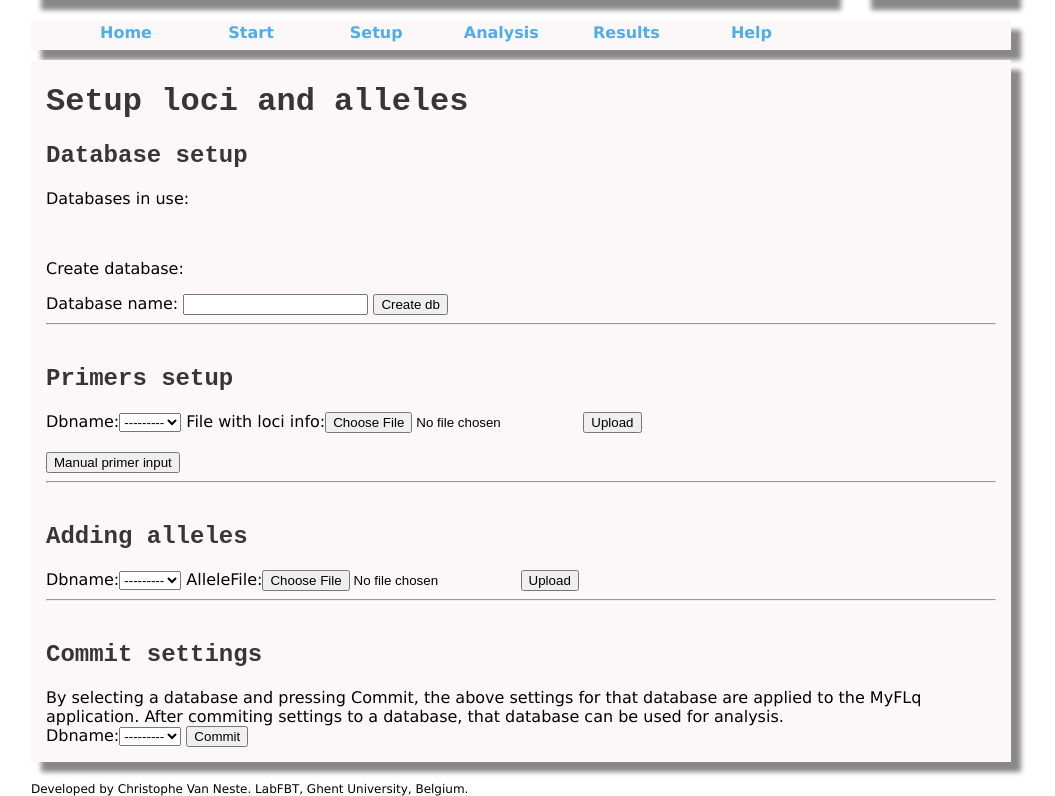
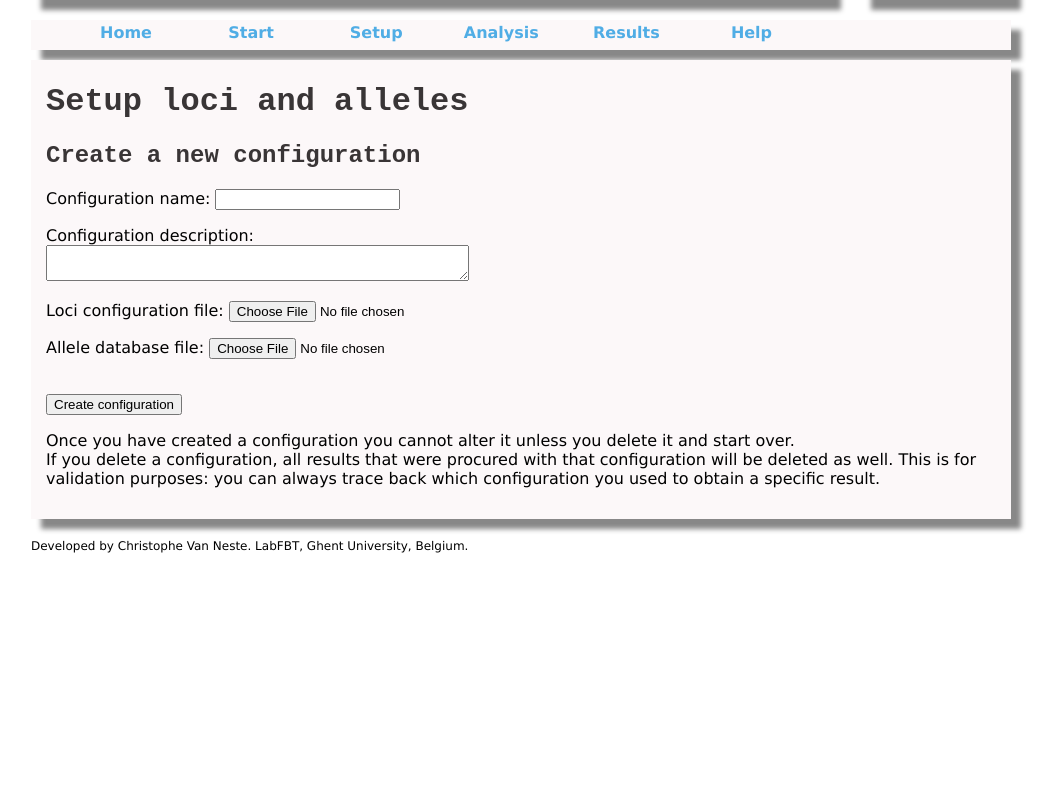
Before and after one commit to beukueb/myflq, a Django app: page /myflq/setup/ in a window 1280 px wide. Shown: the part 140-936 px from the top of the page, without its empty margins (119-1174 px from the left). After the commit the page ends 693 px from the top, so only its background shows below. Run offline with Django 3.2, Linux system fonts and the light colour scheme; the visitor is signed in with stand-in values (Sample User, id 1); data that the repository does not hold is empty; parts of the project's set-up code (start-up, migrations or seed data) failed here and were passed over; some libraries are stand-ins or nearby versions.

Commit message:
Reworked django workflow Cleaner setup and making different configurations Cleaner analysis startup 	modified:   myflq/forms.py 	modified:   myflq/models.py 	modified:   myflq/templates/myflq/analysis.html 	modified:   myflq/templates/myflq/setup.html 	modified:   myflq/views.py

```diff
--- a/src/MyFLsite/myflq/forms.py
+++ b/src/MyFLsite/myflq/forms.py
@@ -2,89 +2,40 @@ from django import forms
 from django.forms import ModelForm
 from django.forms.models import modelformset_factory
 
-from myflq.models import Primer, AlleleFiles, Analysis
+from myflq.models import UserResources,Analysis
 
-#Primers
-def primerformset_factory(queryset):
-    class PrimerForm(ModelForm):
-        dbname = forms.ModelChoiceField(queryset)
-        class Meta:
-            model = Primer
-            fields = ['dbname', 'locusName', 'locusType', 'forwardPrimer', 'reversePrimer']
-            widgets = { 'locusName': forms.TextInput(attrs={'size':'5'}),
-                        'locusType': forms.TextInput(attrs={'size':'5','maxlength':'2'}), #when browsers support should be: forms.NumberInput(attrs={'max':'10'})
-                        'forwardPrimer': forms.TextInput(attrs={'size':'10'}),
-                        'reversePrimer': forms.TextInput(attrs={'size':'10'}) }
+#Setup
+from django.core.validators import RegexValidator
+class ConfigurationForm(ModelForm):
+    class Meta:
+        model = UserResources
+        exclude = ['user','creationDate']
+        widgets = {
+            'description': forms.Textarea(attrs={'rows':2, 'cols':50}),
+        }
 
-    PrimerFormSet = modelformset_factory(Primer,PrimerForm,extra=3,can_delete=True)
-                #Can also be defined without PrimerForm, including => fields = ['dbname',...],widgets = { 'locusName':forms.Textarea(),'locusType': forms.NumberInput(attrs={'size':'5'}) } )
-    return PrimerFormSet
+    def clean_lociFile(self):
+        locifile = self.cleaned_data.get('lociFile',False)
+        if locifile:
+            if locifile.size > 5*1024*1024:
+                raise forms.ValidationError("Loci file too large ( > 5 MB )")
+            return locifile
+        else:
+            raise forms.ValidationError("Couldn't read uploaded file")
 
-def primerfileform_factory(queryset):
-    class PrimerFileForm(forms.Form):
-        dbname = forms.ModelChoiceField(queryset)
-        fileName = forms.FileField(label="File with loci info")
+    def clean_alleleFile(self):
+        afile = self.cleaned_data.get('alleleFile',False)
+        if afile:
+            if afile.size > 5*1024*1024:
+                raise forms.ValidationError("Allele file too large ( > 5 MB )")
+            return afile
+        else:
+            raise forms.ValidationError("Couldn't read uploaded file")
+    #Webserver configuration:  !!!
+    #    Configure the Web server to limit the allowed upload body size.
+    #    e.g. if using Apache, set the LimitRequestBody setting.
+    #    This will mean if a user tries to upload too much, they'll get an error page configurable in Apache
 
-        def clean_fileName(self):
-            locifile = self.cleaned_data.get('fileName',False)
-            if locifile:
-                if locifile.size > 5*1024*1024:
-                    raise forms.ValidationError("Loci file too large ( > 5 MB )")
-                return locifile
-            else:
-                raise forms.ValidationError("Couldn't read uploaded file")
-    return PrimerFileForm
-
-        #Apache configuration:  !!!
-        #    Configure the Web server to limit the allowed upload body size.
-        #    e.g. if using Apache, set the LimitRequestBody setting.
-        #    This will mean if a user tries to upload too much, they'll get an error page configurable in Apache
-
-
-
-#from django.forms.models import inlineformset_factory #=> to allow editing Primers for a specific UserResource database
-#from myflq.models import UserResources
-#PrimerFormSet = inlineformset_factory(UserResources, Primer,fields = ['dbname', 'locusName', 'locusType', 'forwardPrimer', 'reversePrimer'])
-
-
-#Alleles
-def allelefileform_factory(queryset):
-    class AlleleFileForm(ModelForm):
-        dbname = forms.ModelChoiceField(queryset)
-        #fileName = forms.FileField(label="File with loci info")
-
-        class Meta:
-            model = AlleleFiles
-            fields = ['dbname','alleleFile']
-        def clean_alleleFile(self):
-            afile = self.cleaned_data.get('alleleFile',False)
-            if afile:
-                if afile.size > 5*1024*1024:
-                    raise forms.ValidationError("Allele file too large ( > 5 MB )")
-                return afile
-            else:
-                raise forms.ValidationError("Couldn't read uploaded file")
-    return AlleleFileForm
-
-def databaseselectionform_factory(queryset):
-    from myflq.models import Primer,AlleleFiles
-    class DatabaseSelectionForm(forms.Form):
-        dbname = forms.ModelChoiceField(queryset)
-
-        def clean_dbname(self):
-            dbname = self.cleaned_data.get('dbname',False)
-            if dbname:
-                if dbname.isAlreadyCommitted:
-                    raise forms.ValidationError(dbname.dbname+' has already been committed!'+
-                                                 ' If you want to use same database name, delete database and restart.')
-                elif not Primer.objects.filter(dbname=dbname).exists():
-                    raise forms.ValidationError(dbname.dbname+' has no primers linked. First add primers!')
-                elif not AlleleFiles.objects.filter(dbname=dbname).exists():
-                    raise forms.ValidationError(dbname.dbname+' has no uploaded allele file. First upload allele file!')
-                return dbname
-            else: raise forms.ValidationError("Couldn't read uploaded file")
-
-    return DatabaseSelectionForm
 
 #Analysis
 class FastqChoiceField(forms.ModelChoiceField):
--- a/src/MyFLsite/myflq/templates/myflq/setup.html
+++ b/src/MyFLsite/myflq/templates/myflq/setup.html
@@ -2,9 +2,9 @@
 
 {% block content %}
 <h1> Setup loci and alleles </h1>
-<h2> Database setup </h2>
 
-<p>Databases in use: </p>
+{% if userdbs %}
+<h2>Available configurations</h2>
 <table>
     {% for database in userdbs %}
     <tr>
@@ -19,61 +19,37 @@
     {% endfor %}
 </table><br />
 
-<p>Create database:</p>
-    <form action='.' method='post'>
+<hr />
+{% endif %}
+
+{% if configFilesError %}
+<h2>Warning</h2>
+Something is not right with the supplied config files:<br />
+{{ configFilesError }}
+<br>Fix the files, and upload them again.
+{% endif %}
+
+<h2>Create a new configuration</h2>
+    <form class="setupForm" action='.' enctype="multipart/form-data" method='post'>
+      <style>
+	#content > form > p:nth-child(5) > label {
+	display: block;
+	}
+      </style>
+      <script>
+	$(document).ready(function() {$(".setupForm label").addClass("helponhover")})
+      </script>
         {% csrf_token %}
-        <label for="dbname">Database name:</label>
-        <input type="text" name="dbname" value="" id="dbname">
-        <input type="hidden" name="submitaction" value="createdb" />
-        <input type="submit" value="Create db" />
+	{{ configForm.as_p }}
+
+	<br />
+        <input type="hidden" name="submitaction" value="createconfig" />
+        <input type="submit" value="Create configuration" />
     </form>
 
-<hr />
-
-<h2> Primers setup </h2>
-    <form action='.' enctype="multipart/form-data" method='post'>
-        {% csrf_token %}
-        {{ primerfileform }}
-        <input type="hidden" name="submitaction" value="addlocifile" />
-        <input type="submit" value="Upload" />
-    </form>
-    <br />
-
-    <button type="button" id="primerbutton">Manual primer input</button>
-    <div id="primers" style="display:none;font-size:smaller;">
-    <form action='.' method='post'>
-        <style type="text/css" scoped> form li {display:inline;} </style>
-        {% csrf_token %}
-        {{ primerset.management_form }}
-        {% for pform in primerset %} {{ pform.as_ul }} <br /> {% endfor %}
-
-        <input type="hidden" name="submitaction" value="addlocus" />
-        <input type="submit" value="Update loci" />
-    </form>
-    </div>
-    <script>
-      $("#primerbutton").click(function(){$("#primers").toggle()})
-    </script>
-
-<hr />
-
-<h2> Adding alleles </h2>
-    <form action='.' enctype="multipart/form-data" method='post'>
-        {% csrf_token %}
-        {{ allelefileform }}
-        <input type="hidden" name="submitaction" value="addallelesfile" />
-        <input type="submit" value="Upload" />
-    </form>
-
-<hr />
-
-<h2> Commit settings </h2>
-By selecting a database and pressing Commit, the above settings for that database are applied to the MyFLq application.
-After commiting settings to a database, that database can be used for analysis.
-    <form action='.' method='post'>
-        {% csrf_token %}
-        {{ databaseselectionform }}
-        <input type="hidden" name="submitaction" value="commitdb" />
-        <input type="submit" value="Commit" />
-    </form>
+<p>
+Once you have created a configuration you cannot alter it unless you delete it and start over.<br />
+If you delete a configuration, all results that were procured with that configuration will be deleted as well.
+This is for validation purposes: you can always trace back which configuration you used to obtain a specific result.
+</p>
 {% endblock %}
--- a/src/MyFLsite/myflq/views.py
+++ b/src/MyFLsite/myflq/views.py
@@ -7,33 +7,49 @@ from django.conf import settings
 
 #Setup
 from myflq.models import UserResources,Primer
-from myflq.forms import primerformset_factory, primerfileform_factory, \
-                        allelefileform_factory, databaseselectionform_factory
+from myflq.forms import ConfigurationForm
 
 import os, subprocess
 
 @login_required
 def setup(request):
-    #User specific Form(Set)s
-    PrimerFormSet = primerformset_factory(UserResources.objects.filter(user=request.user))
-    PrimerFileForm = primerfileform_factory(UserResources.objects.filter(user=request.user))
-    AlleleFileForm = allelefileform_factory(UserResources.objects.filter(user=request.user))
-    DatabaseSelectionForm = databaseselectionform_factory(UserResources.objects.filter(user=request.user))
-
     #Testing parameter for bounded/unbounded forms
-    newprimerform = newprimerfileform = newallelefileform = newdatabaseselectionform = True
+    configForm = configFilesError = None
 
     if request.method == 'POST':
-        if request.POST['submitaction'] == 'createdb':
-            #For the databasename user and dbname are combined so that different users can use same dbname
-            userdb = UserResources(user=request.user,dbname=request.POST['dbname'])
-            userdb.full_clean() #Raises validation error if dbname contains non alphanumericals
-            command = ['python3',os.path.join(settings.BASE_DIR,'../MyFLdb.py'),
-                            '-p',request.user.password,userdb.dbusername(),userdb.fulldbname()]
-            failed = subprocess.call(command)#,  shell=True)
-            if not failed: userdb.save() #Should only get saved if subprocess runs without errors
+        if request.POST['submitaction'] == 'createconfig':
+            configform = ConfigurationForm(request.POST,request.FILES)
+            if configform.is_valid():
+                configform.instance.user = request.user
+                command = ['python3',os.path.join(settings.BASE_DIR,'../MyFLdb.py'),
+                           '-p',request.user.password,configform.instance.dbusername(),configform.instance.fulldbname()]
+                subprocess.check_call(command)#,  shell=True)
+                configform.save() #Should only get saved if subprocess runs without errors
+                try:
+                    subprocess.check_output(['python3',
+                                             os.path.join(settings.BASE_DIR,'../MyFLq.py'),
+                                             '-p',configform.instance.user.password, 'add',
+                                             '-k',configform.instance.lociFile.file.name,
+                                             '-a',configform.instance.alleleFile.file.name,
+                                             configform.instance.dbusername(),
+                                             configform.instance.fulldbname(),
+                                             'default'],stderr=subprocess.STDOUT)
+                    process_primerfile(request.FILES['lociFile'],dbname=configform.instance)
+                except subprocess.CalledProcessError as e:
+                    #Clean up database if commiting configuration did not work
+                    subprocess.call(['python3',os.path.join(settings.BASE_DIR,'../MyFLdb.py'),
+                                     '-p',request.user.password,'--delete',configform.instance.dbusername(),
+                                     configform.instance.fulldbname()])
+                    #Clean up UserResource
+                    os.remove(configform.instance.lociFile.file.name)
+                    os.remove(configform.instance.alleleFile.file.name)
+                    UserResources.objects.get(id=configform.instance.id).delete()
+                    #Retrieve error for user
+                    from django.utils import html
+                    configFilesError = html.escape(e.output.decode())
             else:
-                raise Exception('Failed:'+' '.join(command))
+                configForm = configform
+
 
         elif request.POST['submitaction'] == 'deletedb':
             userdb = UserResources.objects.get(dbname=request.POST['dbname'],user=request.user)
@@ -41,42 +57,13 @@ def setup(request):
                             '-p',request.user.password,'--delete',userdb.dbusername(),userdb.fulldbname()])
             userdb.delete()
 
-        elif request.POST['submitaction'] == 'addlocifile':
-            primerfileform = PrimerFileForm(request.POST,request.FILES)
-            if primerfileform.is_valid():
-                process_primerfile(request.FILES['fileName'],dbname=primerfileform.cleaned_data['dbname'])
-            else: newprimerfileform = False
+    userdbs = UserResources.objects.filter(user=request.user)
+    if not configForm: configForm = ConfigurationForm()
 
-        elif request.POST['submitaction'] == 'addlocus':
-            primerFormSet = PrimerFormSet(request.POST)
-            if primerFormSet.is_valid():
-                primerFormSet.save()
-            else: newprimerform = False
-
-        elif request.POST['submitaction'] == 'addallelesfile':
-            allelefileform = AlleleFileForm(request.POST,request.FILES)
-            if allelefileform.is_valid():
-                allelefileform.save()
-            else: newallelefileform = False
-
-        elif request.POST['submitaction'] == 'commitdb':
-            databaseselectionform = DatabaseSelectionForm(request.POST)
-            if databaseselectionform.is_valid():
-                process_commitdb(databaseselectionform.cleaned_data.get('dbname'))
-            else: newdatabaseselectionform = False
-
-    userdbs = UserResources.objects.filter(user=request.user)
-    if newprimerform: primerFormSet = PrimerFormSet(queryset=Primer.objects.filter(dbname__user=request.user).order_by('dbname','locusName'))
-                                                                        #queryset=Primer.objects.none())    #queryset=Primer.objects.filter
-    if newprimerfileform: primerfileform = PrimerFileForm()
-    if newallelefileform: allelefileform = AlleleFileForm()
-    if newdatabaseselectionform: databaseselectionform = DatabaseSelectionForm()
-    return render(request,'myflq/setup.html',{'myflq':True,'userdbs':userdbs,
-                                                           'primerset':primerFormSet,
-                                                           'primerfileform':primerfileform,
-                                                           'allelefileform':allelefileform,
-                                                           'databaseselectionform':databaseselectionform})
-
+    return render(request,'myflq/setup.html',{'myflq':True,
+                                              'userdbs':userdbs,
+                                              'configForm':configForm,
+                                              'configFilesError':configFilesError})
 
 ##Further functions for processing setup view
 def process_primerfile(requestfile,dbname):
@@ -89,22 +76,6 @@ def process_primerfile(requestfile,dbname):
                         forwardPrimer = line[2],
                         reversePrimer = line[3])
         primer.save()
-
-def process_commitdb(dbname):
-    #Prepare primers for commit
-    import tempfile,os
-    primerscsv = tempfile.NamedTemporaryFile(mode='wt',delete=False)
-    for value in Primer.objects.filter(dbname=dbname).values():
-        primerscsv.write(value['locusName']+','+(str(value['locusType']) if value['locusType'] else 'SNP')+
-                         ','+value['forwardPrimer']+','+value['reversePrimer']+'\n')
-    primerscsv.close()
-    subprocess.check_call(['python3',os.path.join(settings.BASE_DIR,'../MyFLq.py'), '-p', dbname.user.password, 'add', '-k', primerscsv.name,
-                    '-a',dbname.allelefiles.alleleFile.file.name, dbname.dbusername(), dbname.fulldbname(), 'default'])
-
-    dbname.isAlreadyCommitted = True
-    dbname.save()
-    os.remove(primerscsv.name)
-
 
 #Analysis
 from myflq.forms import analysisform_factory
```
Also changed, not shown: src/MyFLsite/myflq/models.py (+23 -19 lines), src/MyFLsite/myflq/templates/myflq/analysis.html (+24 -16 lines).
